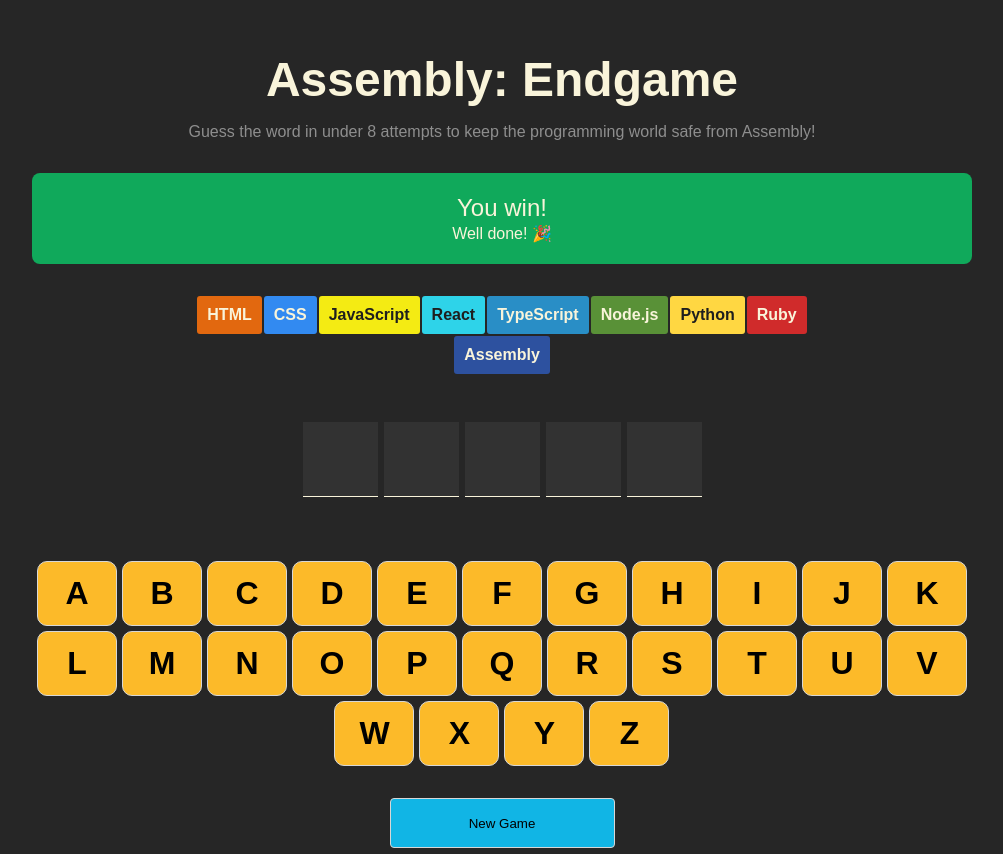
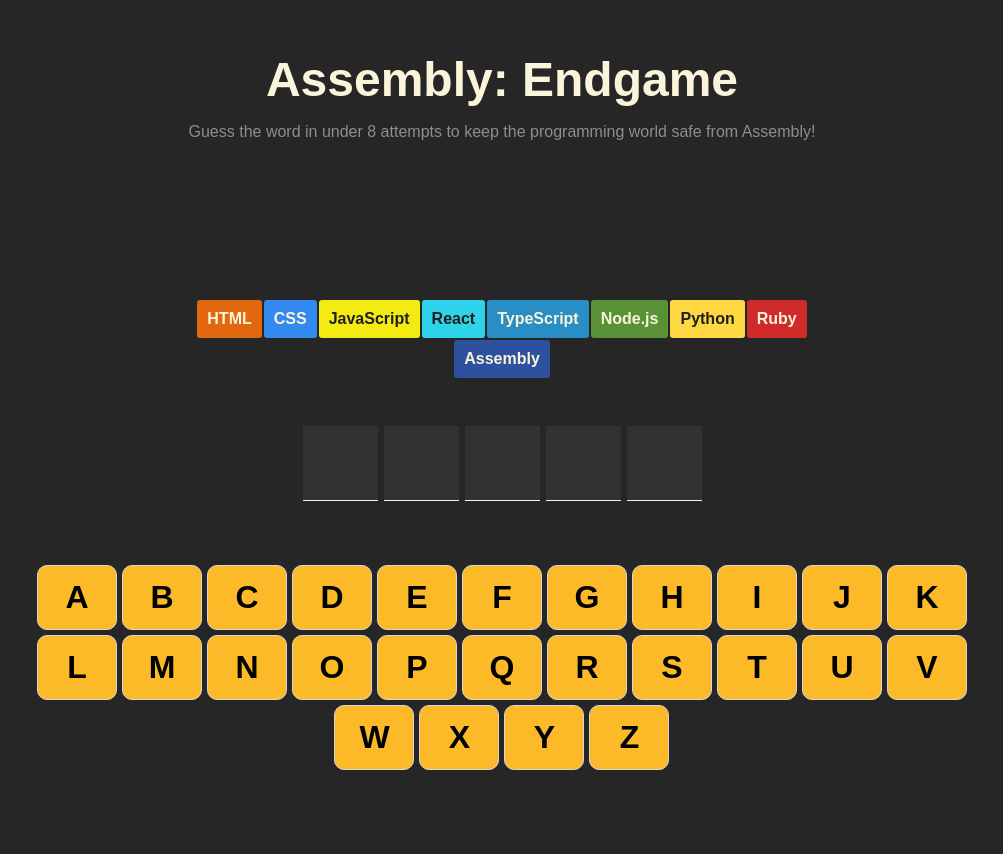
Before and after one commit to JamieJB123/react-assembly-endgame, a React (Vite) app: page / in a window 1280 px wide. Shown: the whole page, without its empty margins (138-1141 px from the left). Built offline with nearby package versions, Linux system fonts and the light colour scheme.

Commit message:
Implement different functionality and display depending on whether gameover, lost or won

```diff
--- a/src/App.css
+++ b/src/App.css
@@ -8,7 +8,7 @@
   background-color: #262626;
   color: #D9D9D9;
   padding: 20px;
-  height: 100vh;
+  min-height: 100vh;
   display: flex;
   justify-content: center;
 }
@@ -51,9 +51,17 @@
   flex-direction: column;
   align-items: center;
   border-radius: 8px;
-  background-color: #10A95B;
   min-width: 80%;
+  min-height: 95px;
   padding: 20px;
+}
+
+.status-container-won {
+    background-color: #10A95B;
+}
+
+.status-container-lost {
+  background-color: #BA2A2A;
 }
 
 .status-container * {
--- a/src/App.jsx
+++ b/src/App.jsx
@@ -17,7 +17,9 @@
   // Derived Values
   const wrongGuessCount = guessedLetters.filter(letter => !currentWord.includes(letter)).length
 
-  console.log(wrongGuessCount)
+  const gameLost = wrongGuessCount >= languages.length - 1
+  const gameWon = guessedLetters.filter(letter => currentWord.includes(letter)).length === currentWord.length
+  const gameOver = gameLost || gameWon
 
   // Static Values
 
@@ -69,7 +71,6 @@
       isGuessed && !isCorrect ? "incorrect" :
       "not-guessed"
     )
-
     return (
       <Keyboard
       key={letter}
@@ -78,11 +79,17 @@
       classes={classes}/>)}
   )
 
+  const statusClasses = clsx(
+    'status-container',
+    gameWon && 'status-container-won',
+    gameLost && 'status-container-lost',
+  )
+
   return (
     <>
       <main>
         <Header />
-        <Status />
+        <Status classes={statusClasses} gameWon={gameWon} gameLost={gameLost}/>
         <section className="chips-container">
           {chipElements}
         </section>
@@ -92,7 +99,7 @@
         <section className="keyboard-section">
           {keyboardElements}
         </section>
-        <button className="new-game">New Game</button>
+        { gameOver && <button className="new-game">New Game</button>}
       </main>
     </>
   )
--- a/src/components/Status.jsx
+++ b/src/components/Status.jsx
@@ -1,8 +1,8 @@
-export default function Status() {
+export default function Status(props) {
     return (
-        <section className="status-container">
-            <h2>You win!</h2>
-            <p>Well done! 🎉</p>
+        <section className={props.classes}>
+            <h2>{props.gameWon ? "You win!" : props.gameLost ? "Game over!" : ""}</h2>
+            <p>{ props.gameWon ? "Well done! 🎉" : props.gameLost ? "You lose! Better start learning Assembly 😭" : ""}</p>
         </section>
     )
 }
```
Lines whose indentation alone changed are shown as unchanged.
